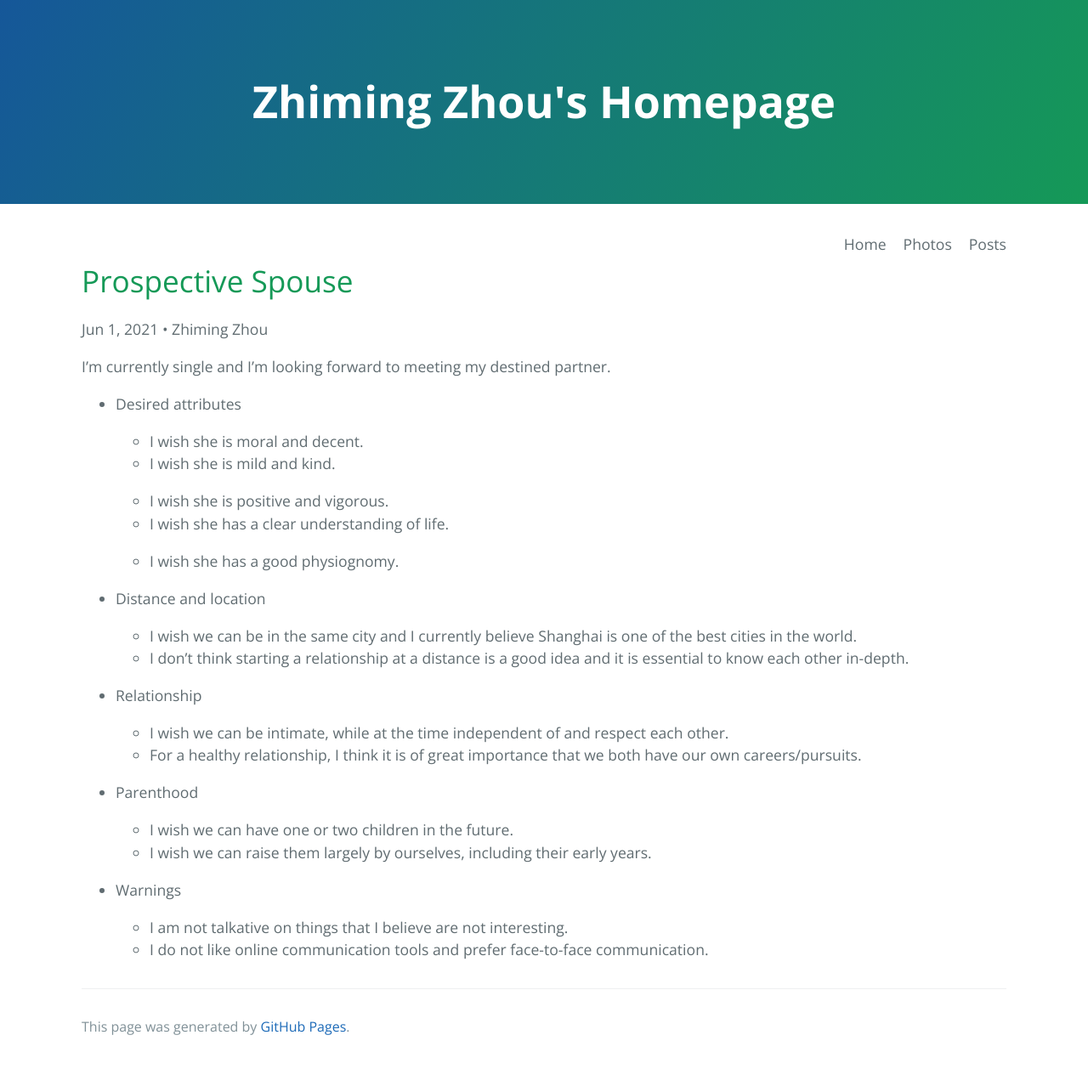
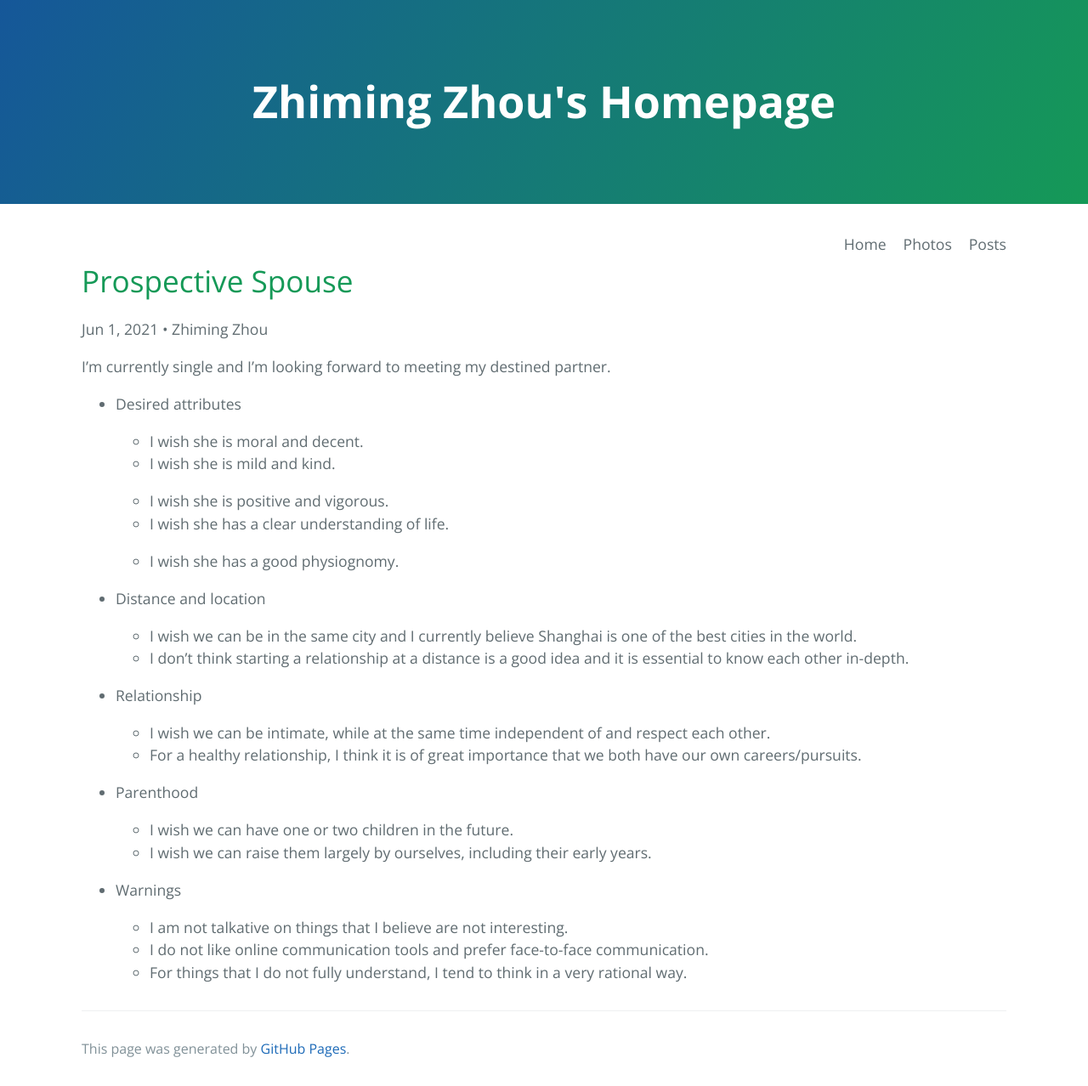
Before and after one commit to ZhimingZhou/zhimingzhou.github.io, a Jekyll site: the page built from _posts/2021-10-11-Prospective-Spouse.md, in a window 1280 px wide. Shown: the whole page at 85% size. Built offline with Jekyll 4.4.1, drawn with Linux system fonts in a browser that asks for light colours; comment, search, counter and statistics services are not loaded; before the commit the page ends 1252 px from its top, so only the background shows below that.

Commit message:
Update 2021-10-11-Prospective-Spouse.md

```diff
--- a/_posts/2021-10-11-Prospective-Spouse.md
+++ b/_posts/2021-10-11-Prospective-Spouse.md
@@ -28,7 +28,7 @@ I'm currently single and I'm looking forward to meeting my destined partner.
 <!--  -->
 - Relationship
 
-  - I wish we can be intimate, while at the time independent of and respect each other.
+  - I wish we can be intimate, while at the same time independent of and respect each other.
   - For a healthy relationship, I think it is of great importance that we both have our own careers/pursuits.
 
 <!--  -->
@@ -42,6 +42,7 @@ I'm currently single and I'm looking forward to meeting my destined partner.
 
   - I am not talkative on things that I believe are not interesting.
   - I do not like online communication tools and prefer face-to-face communication.
+  - For things that I do not fully understand, I tend to think in a very rational way.
 
   <!--
   - I wish she is smart and wise.
```
